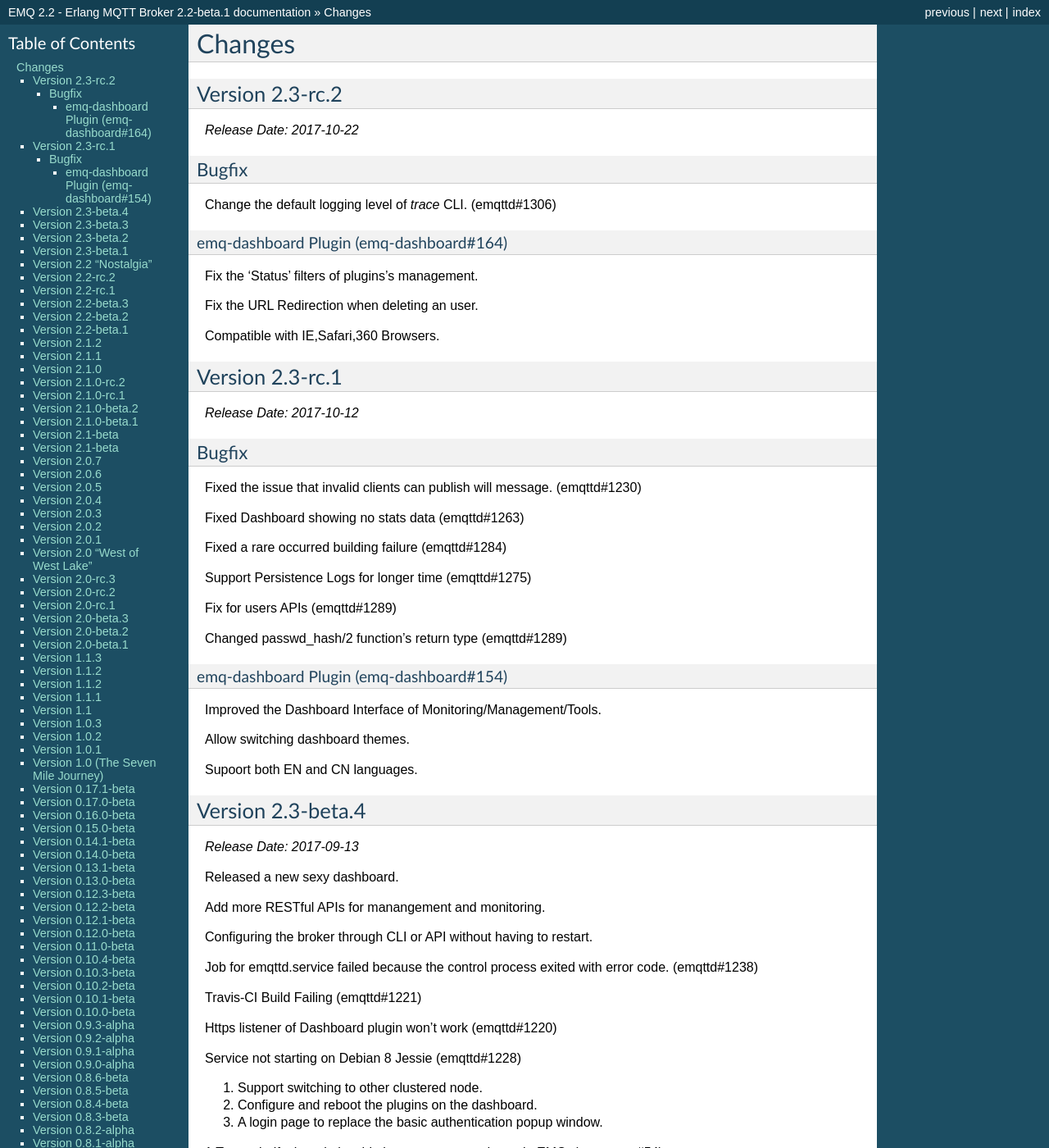
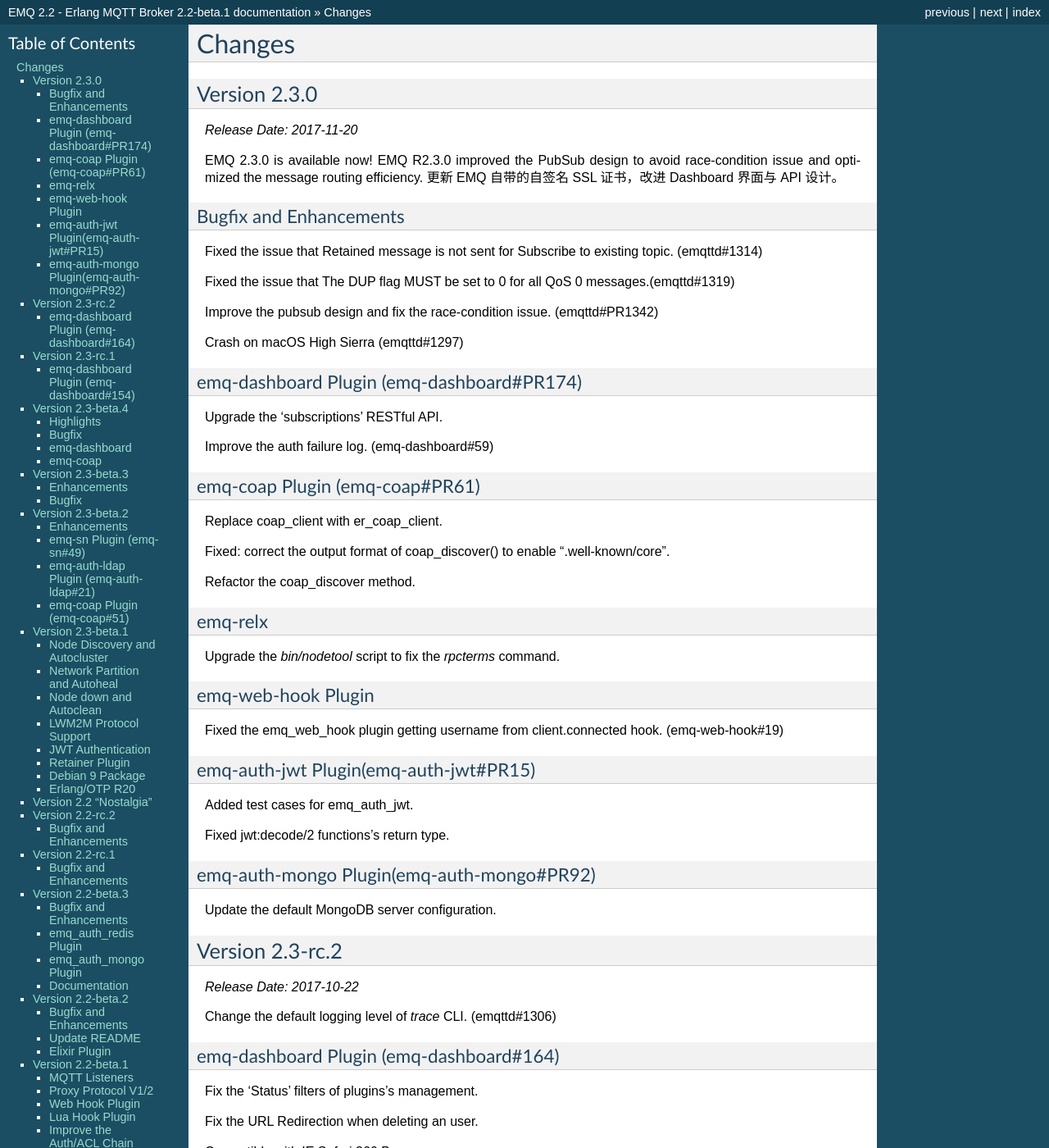
Before and after one commit to emqxarchive/emqx-docs-en, a Sphinx documentation site: the page built from source/changes.rst, in a window 1280 px wide and 1400 px high. Shown: the whole window at 82% size. Built offline with Sphinx 7.4.7, drawn with Linux system fonts in a browser that asks for light colours; some of the changed text lies outside the part shown.

Commit message:
Add changelogs for version 2.3.0

```diff
--- a/source/changes.rst
+++ b/source/changes.rst
@@ -4,6 +4,65 @@
 =======
 Changes
 =======
+
+.. _release_2.3.0:
+
+-------------
+Version 2.3.0
+-------------
+
+*Release Date: 2017-11-20*
+
+EMQ 2.3.0 is available now! EMQ R2.3.0 improved the PubSub design to avoid race-condition issue and optimized the message routing efficiency. 更新 EMQ 自带的自签名 SSL 证书，改进 Dashboard 界面与 API 设计。
+
+Bugfix and Enhancements
+------------------------
+
+Fixed the issue that Retained message is not sent for Subscribe to existing topic. (emqttd#1314)
+
+Fixed the issue that The DUP flag MUST be set to 0 for all QoS 0 messages.(emqttd#1319)
+
+Improve the pubsub design and fix the race-condition issue. (emqttd#PR1342)
+
+Crash on macOS High Sierra (emqttd#1297)
+
+emq-dashboard Plugin (emq-dashboard#PR174)
+------------------------------------------
+
+Upgrade the 'subscriptions' RESTful API.
+
+Improve the auth failure log. (emq-dashboard#59)
+
+emq-coap Plugin (emq-coap#PR61)
+-------------------------------
+
+Replace coap_client with er_coap_client.
+
+Fixed: correct the output format of coap_discover() to enable ".well-known/core".
+
+Refactor the coap_discover method.
+
+emq-relx
+--------
+
+Upgrade the `bin/nodetool` script to fix the `rpcterms` command.
+
+emq-web-hook Plugin
+-------------------
+
+Fixed the emq_web_hook plugin getting username from client.connected hook. (emq-web-hook#19)
+
+emq-auth-jwt Plugin(emq-auth-jwt#PR15)
+--------------------------------------
+
+Added test cases for emq_auth_jwt.
+
+Fixed jwt:decode/2 functions's return type.
+
+emq-auth-mongo Plugin(emq-auth-mongo#PR92)
+------------------------------------------
+
+Update the default MongoDB server configuration.
 
 .. _release_2.3-rc.2:
 
```
